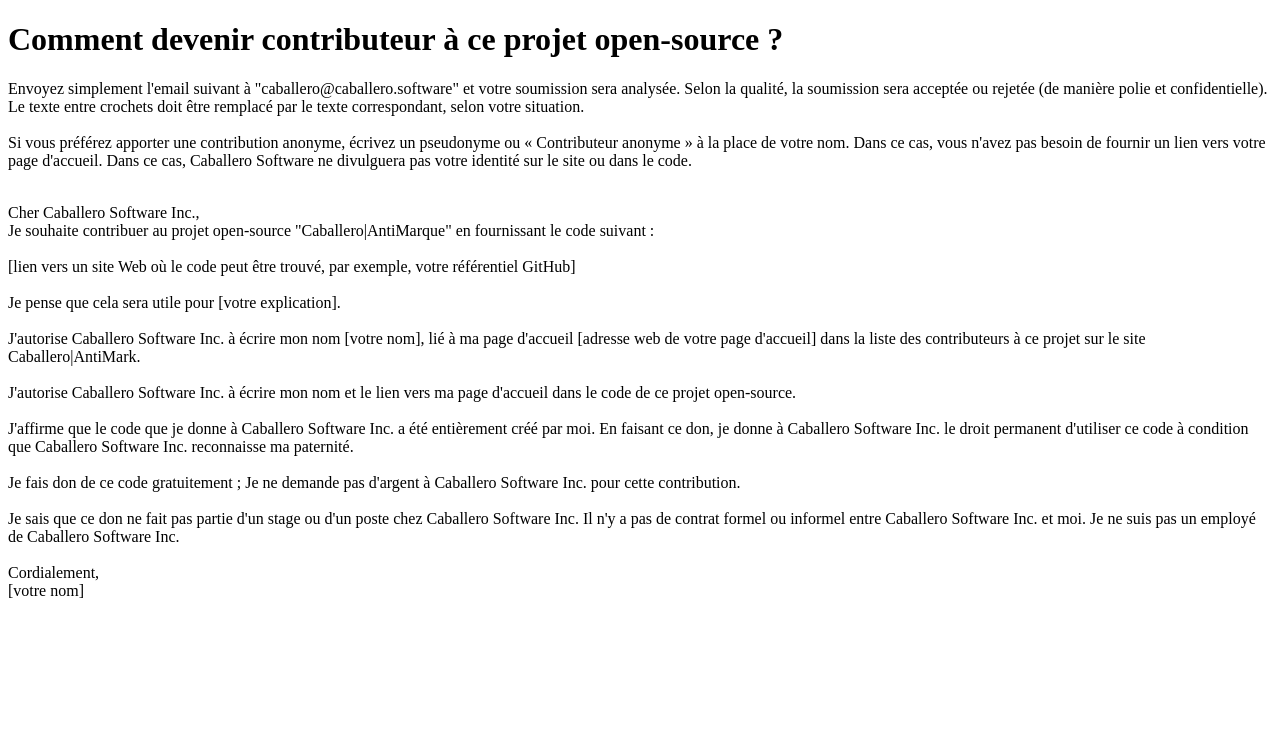
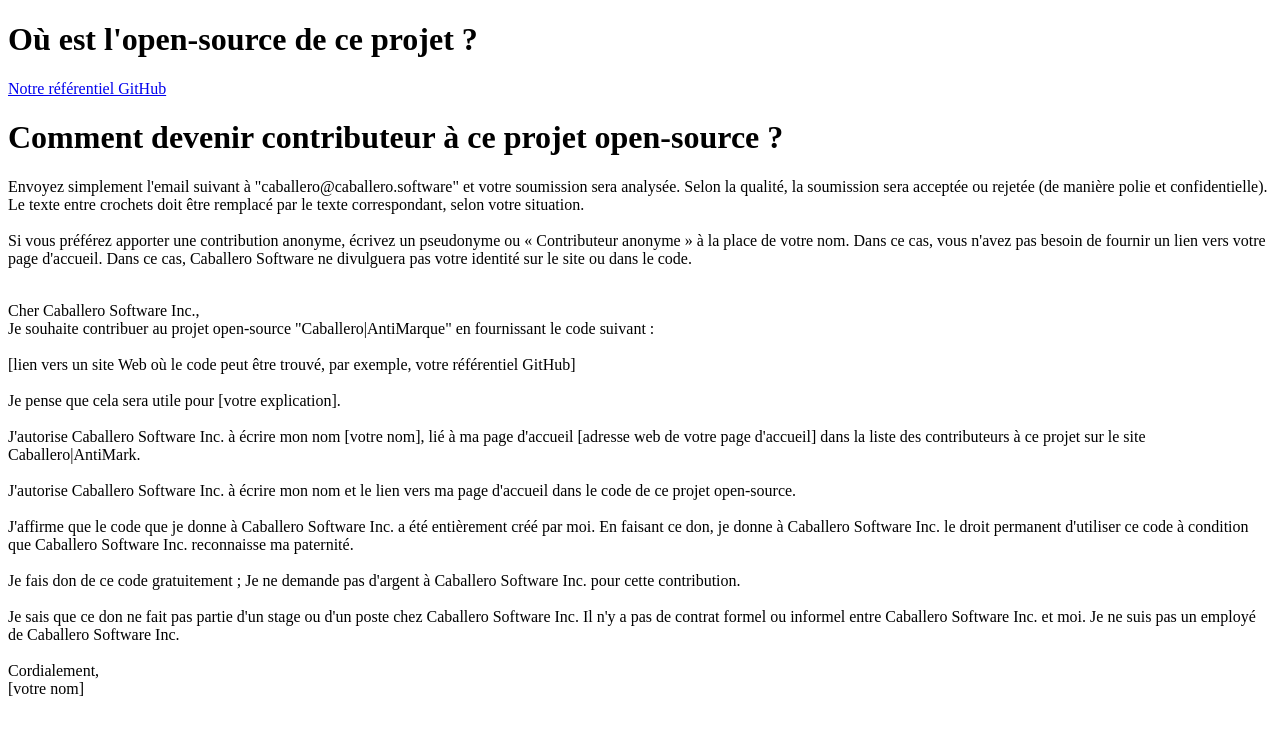
Before and after one commit to Caballero-Software-Inc/caballero-anti-mark, a website: page public/contributionfr.html in a window 1280 px wide. Drawn offline with Linux system fonts and the light colour scheme.

Commit message:
link to github

```diff
--- a/public/contributionfr.html
+++ b/public/contributionfr.html
@@ -7,6 +7,12 @@
     <title>Contributions</title>
 </head>
 <body>
+    <h1>Où est l'open-source de ce projet ?</h1>
+
+    <a href="https://github.com/Caballero-Software-Inc/caballero-anti-mark">Notre référentiel GitHub</a>
+
+
+
     <h1>Comment devenir contributeur à ce projet open-source ?</h1>
 
     <p>
```
Also changed, not shown: public/contribution.html (+4 -0 lines).
